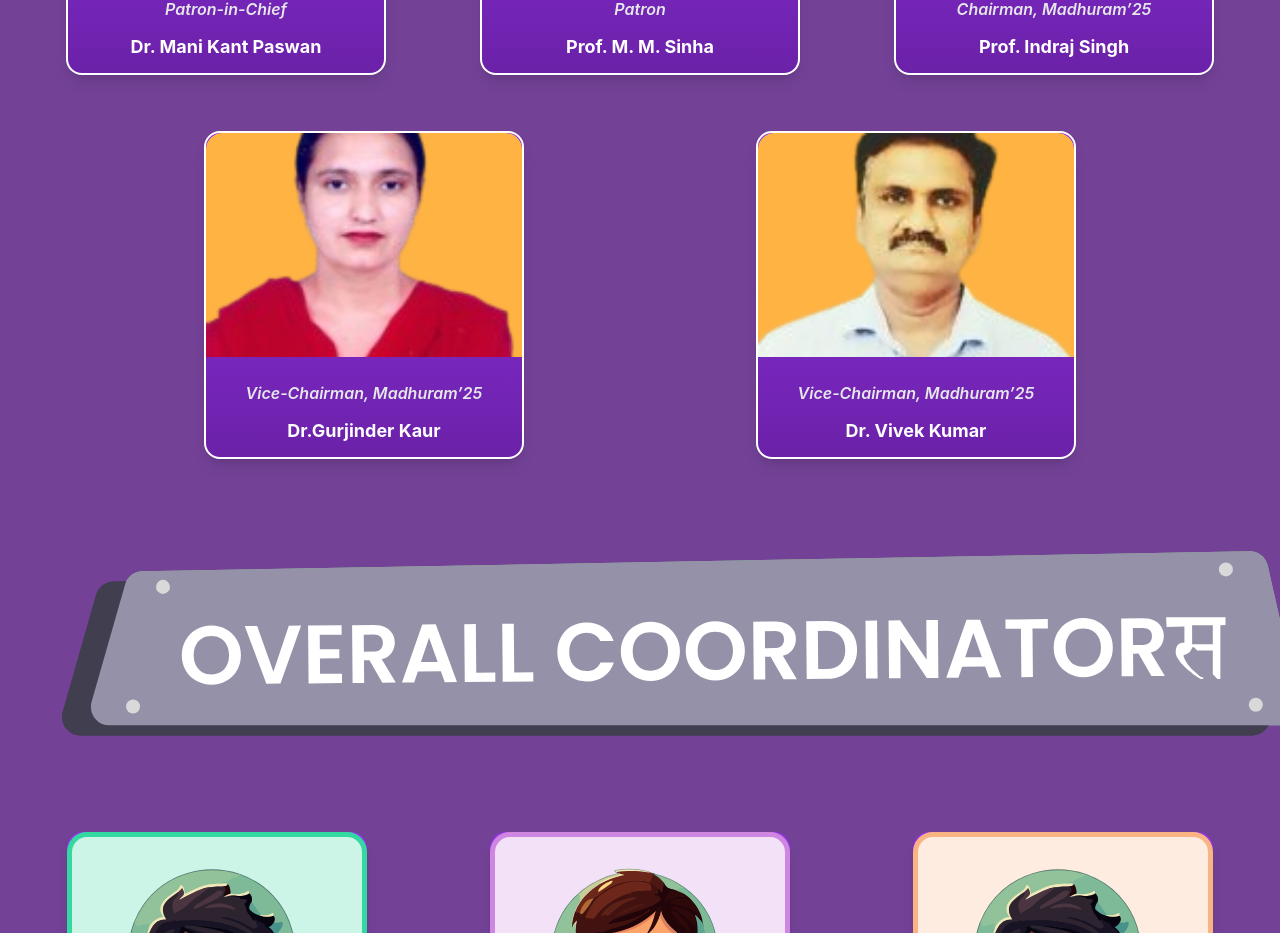
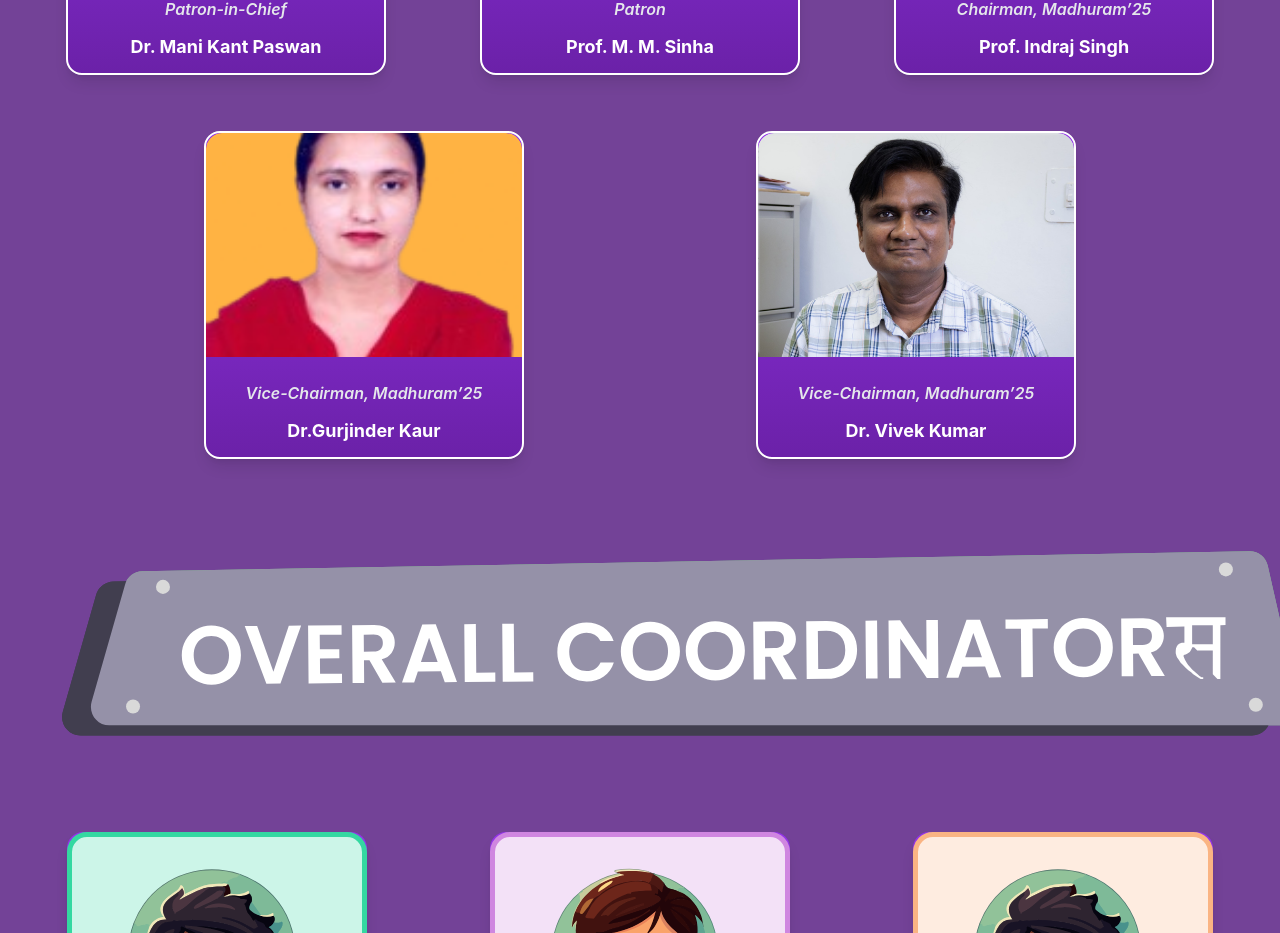
Before and after one commit to aphsavii/Madhuram-25, a React (Vite) app: page /team in a window 1280 px wide. Shown: the part 933-1866 px from the top of the page. Built offline with nearby package versions, Linux system fonts and the light colour scheme.

Commit message:
Vivek sir image correction

```diff
--- a/src/pages/Team.jsx
+++ b/src/pages/Team.jsx
@@ -235,7 +235,7 @@ const Faculty = ({ width }) => {
                 <Card
                     title="Dr. Vivek Kumar"
                     description="Vice-Chairman, Madhuram’25"
-                    image="/assets/vivek.png"
+                    image="/assets/avatars/vivek.jpeg"
                 />
 
 
```
Also changed, not shown: public/assets/avatars/vivek.jpeg (added), public/assets/vivek.png (deleted).
